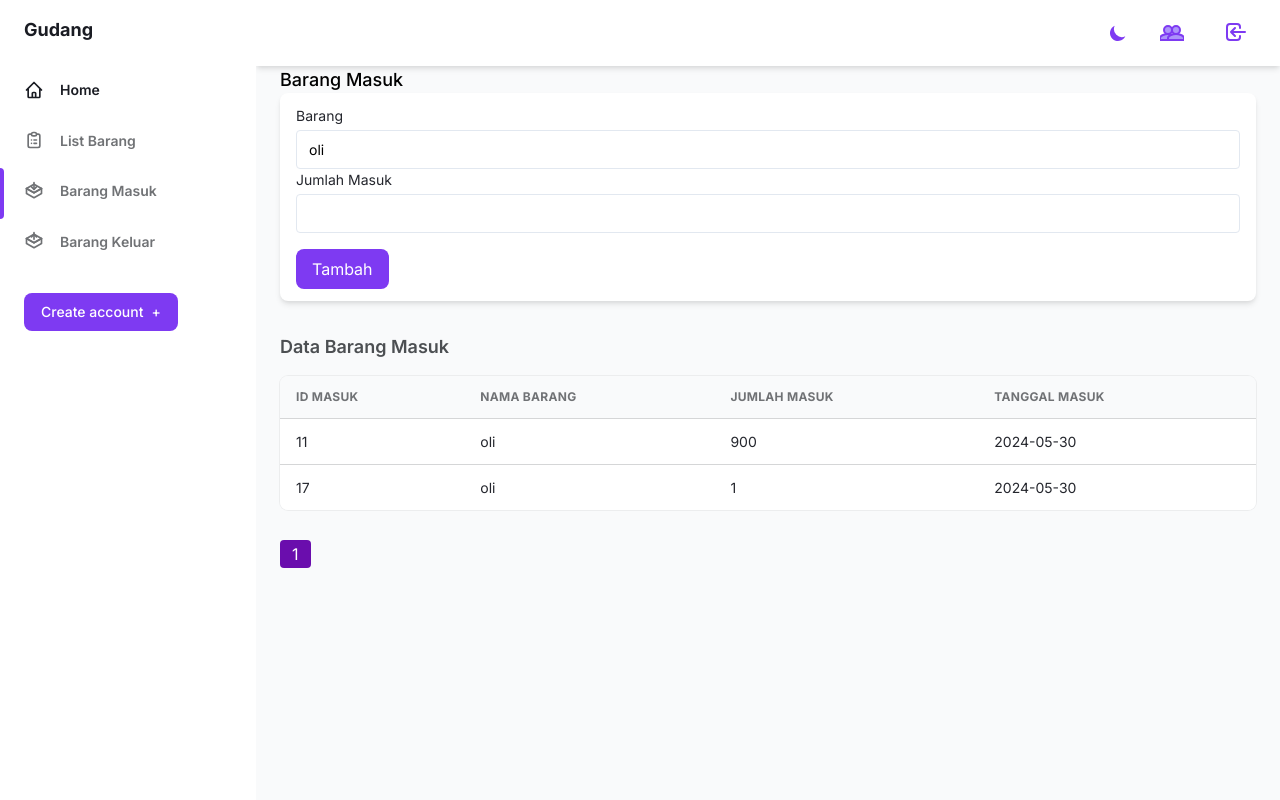
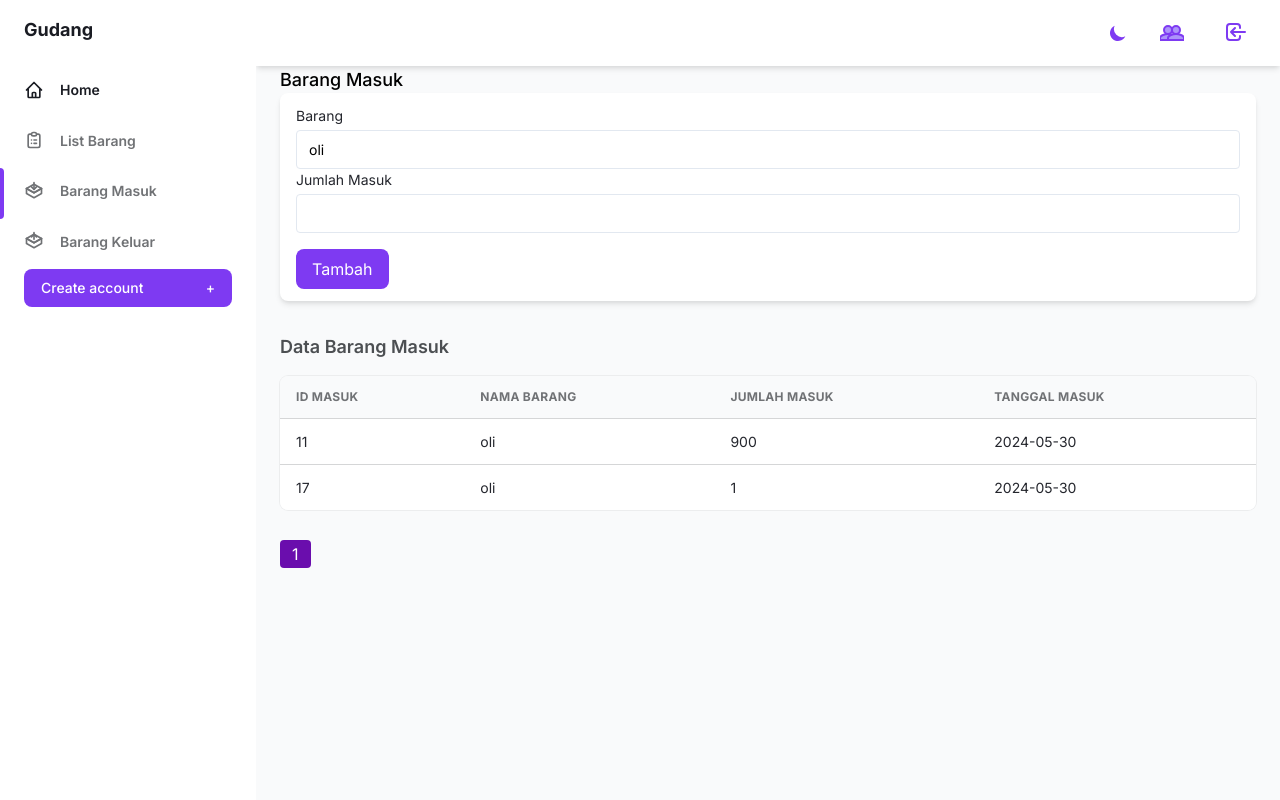
Before and after one commit to nekopride/project1, a PHP site: page /barang_masuk.php in a window 1280 px wide. Run offline with PHP 8.4, Linux system fonts and the light colour scheme; data comes from the database, SQL or seed files in the repository.

Commit message:
Add files via upload

```diff
--- a/barang_masuk.php
+++ b/barang_masuk.php
@@ -136,13 +136,15 @@ $total_pages = ceil($total_masuk / $limit);
                     </a>
                 </li>
             </ul>
-                    <div class="px-6 my-6">
+            <div class="px-6 my-5">
             <a href="pages/user_add.php">
             <button
-                      class="flex items-center justify-between px-4 py-2 text-sm font-medium leading-5 text-white transition-colors duration-150 bg-purple-600 border border-transparent rounded-lg active:bg-purple-600 hover:bg-purple-700 focus:outline-none focus:shadow-outline-purple">
+              class="flex items-center justify-between w-full px-4 py-2 text-sm font-medium leading-5 text-white transition-colors duration-150 bg-purple-600 border border-transparent rounded-lg active:bg-purple-600 hover:bg-purple-700 focus:outline-none focus:shadow-outline-purple"
+            >
               Create account
               <span class="ml-2" aria-hidden="true">+</span>
             </button>
+            </a>
           </div>
         </div>
     </aside>
```
Lines whose indentation alone changed are shown as unchanged.
